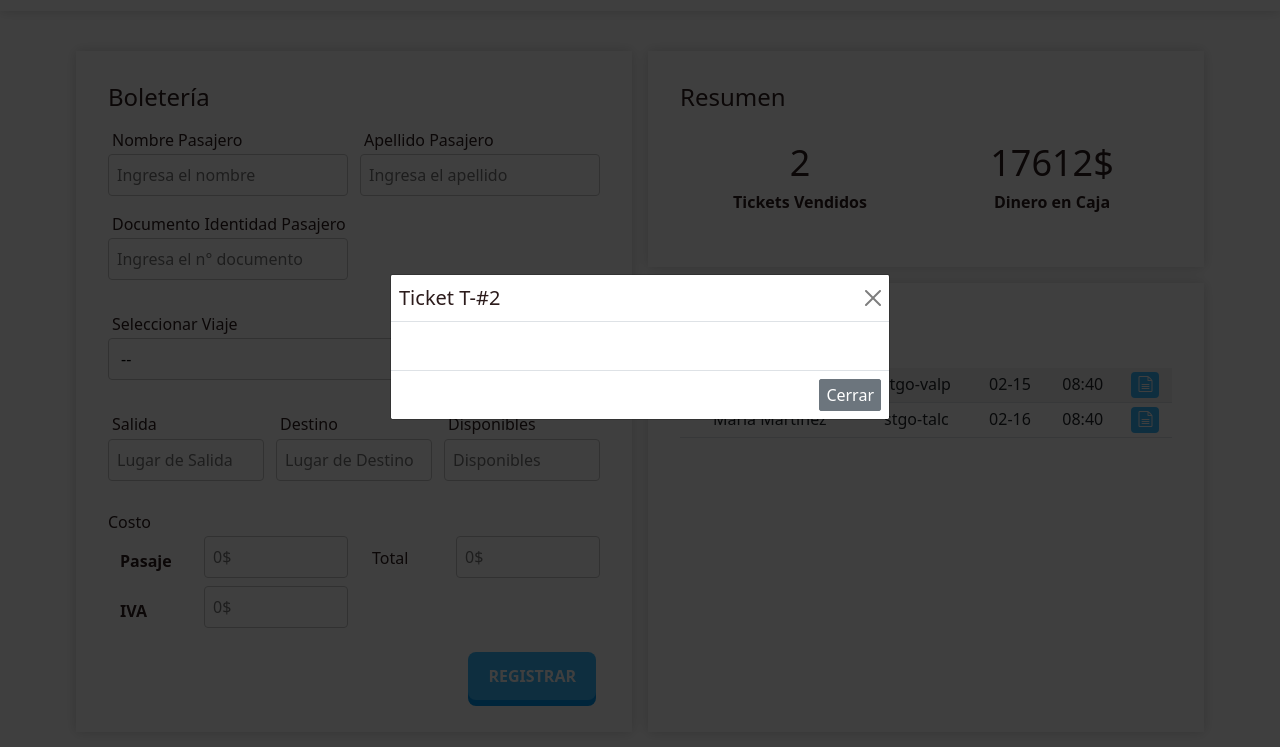
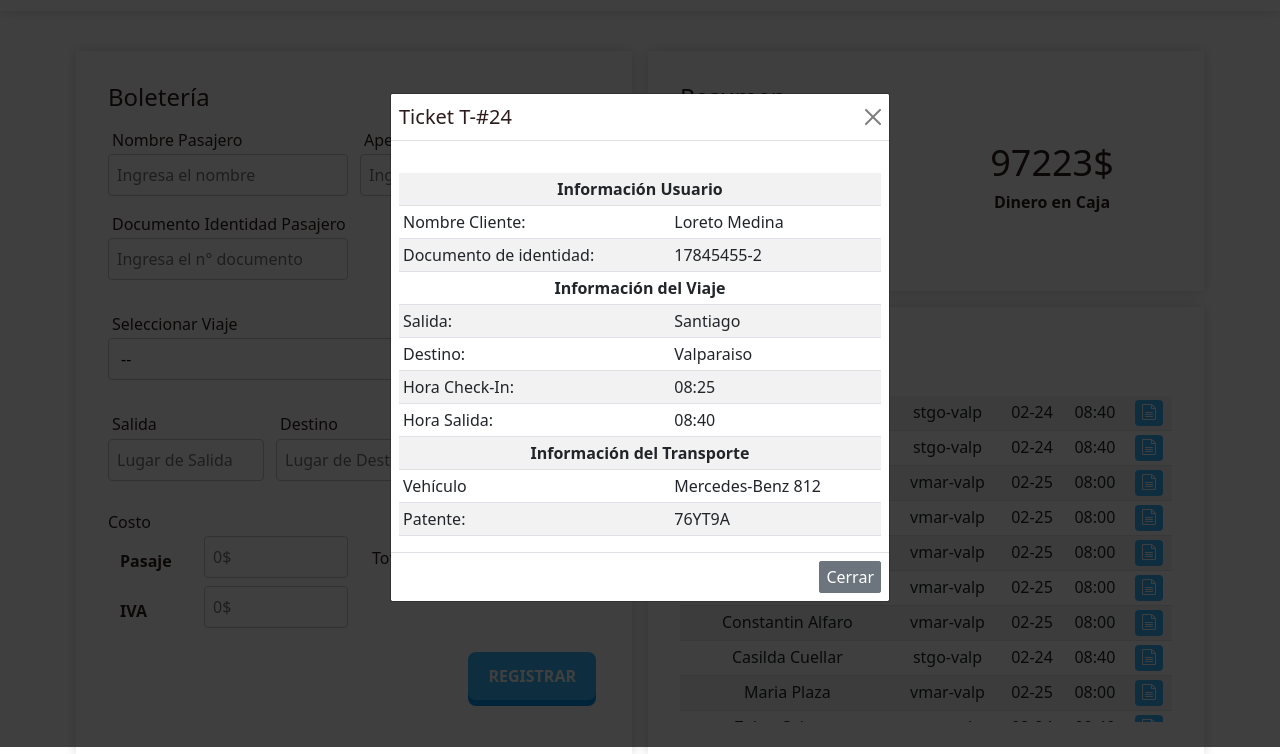
Before and after one commit to DanielAlonsoDev/Bustickets, a website: page index.html in a window 1280 px wide. Both pictures are taken after a click on the button 1145 px from the left and 438 px from the top of the page. Shown: the part 53-807 px from the top of the page. Drawn offline with nearby package versions, Linux system fonts and the light colour scheme; files whose address does not match are found by name.

Commit message:
Funcionalidades Completas

```diff
--- a/data/dataFile.json
+++ b/data/dataFile.json
@@ -2,20 +2,32 @@
 {
     "vehicleData": [
         {
-            "vehicleBrand": "Mercedes",
-            "vehicleModel": "mb-350",
-            "vehiclePlates": "B734FA",
-            "vehicleSeats": "32",
-            "vehicleStaff": "2",
-            "available": "true"
+            "vehicleBrand": "Mercedes-Benz",
+            "vehicleModel": "0400 Rse",
+            "vehiclePlates": "GKSB78",
+            "vehicleSeats": "36",
+            "vehicleStaff": "2"
         },
         {
-            "vehicleBrand": "Mercedes",
-            "vehicleModel": "td-180",
+            "vehicleBrand": "Mercedes-Benz",
+            "vehicleModel": "812",
             "vehiclePlates": "76YT9A",
-            "vehicleSeats": "38",
-            "vehicleStaff": "2",
-            "available": "true"
+            "vehicleSeats": "30",
+            "vehicleStaff": "2"
+        },
+        {
+            "vehicleBrand": "Ford",
+            "vehicleModel": "Transit",
+            "vehiclePlates": "GWKG64",
+            "vehicleSeats": "20",
+            "vehicleStaff": "1"
+        },
+        {
+            "vehicleBrand": "Scania",
+            "vehicleModel": "K 360",
+            "vehiclePlates": "DTRC78",
+            "vehicleSeats": "40",
+            "vehicleStaff": "2"
         }
     ],
 
@@ -34,6 +46,11 @@
             "scheduleName": "Primero Tarde",
             "scheduleCheckIn": "14:15",
             "scheduleDeparture": "14:30"
+        },
+        {
+            "scheduleName": "Primero Noche",
+            "scheduleCheckIn": "20:30",
+            "scheduleDeparture": "20:45"
         }
     ],
     "routeData" : [
@@ -49,41 +66,216 @@
             "codeDestination": "talc",
             "departure": "Santiago",
             "destination": "Talca",
-            "distance": "255"
+            "distance": "256"
+        },
+        {
+            "codeDeparture": "stgo",
+            "codeDestination": "ccpn",
+            "departure": "Santiago",
+            "destination": "Concepción",
+            "distance": "500"
+        },
+        {
+            "codeDeparture": "vmar",
+            "codeDestination": "valp",
+            "departure": "Viña de Mar",
+            "destination": "Valparaiso",
+            "distance": "8"
         }
     ],
 
     "tripData" : [
         {
-            "tripDate": "2022-02-15",
+            "tripDate": "2022-02-24",
             "routeKey": "stgo-valp",
-            "vehicleKey": "B734FA",
+            "vehicleKey": "76YT9A",
             "scheduleKey": "Segundo Mañana",
-            "tripCost": "6300"
+            "tripCost": "5600"
         },
         {
-            "tripDate": "2022-02-16",
-            "routeKey": "stgo-talc",
-            "vehicleKey": "76YT9A",
-            "scheduleKey": "Segundo Mañana",
-            "tripCost": "8500"
+            "tripDate": "2022-02-25",
+            "routeKey": "vmar-valp",
+            "vehicleKey": "GWKG64",
+            "scheduleKey": "Primero Mañana",
+            "tripCost": "2500"
+        },
+        {
+            "tripDate": "2022-02-26",
+            "routeKey": "stgo-ccpn",
+            "vehicleKey": "DTRC78",
+            "scheduleKey": "Primero Noche",
+            "tripCost": "16000"
         }
     ],
 
     "ticketData" : [
         {
-            "userName" : "Maria",
-            "userLastName" : "Martinez",
-            "userId" : "14.256.687-6",
-            "tripKey" : "2022-02-16 - stgo-talc - Segundo Mañana - 76YT9A",
+            "userName" : "Estrella",
+            "userLastName" : "Sola",
+            "userId" : "19989496-7",
+            "tripKey" : "2022-02-25 - vmar-valp - Primero Mañana - GWKG64",
             "ticketNumber" : "T-#1"
         },
         {
-            "userName" : "Fabian",
-            "userLastName" : "Gomez",
-            "userId" : "17.674.214-0",
-            "tripKey" : "2022-02-15 - stgo-valp - Segundo Mañana - B734FA",
+            "userName" : "Antonia",
+            "userLastName" : "Medrano",
+            "userId" : "18550449-4",
+            "tripKey" : "2022-02-24 - stgo-valp - Segundo Mañana - 76YT9A",
             "ticketNumber" : "T-#2"
+        },
+        {
+            "userName" : "Andrés",
+            "userLastName" : "Manrique",
+            "userId" : "20859832-8",
+            "tripKey" : "2022-02-25 - vmar-valp - Primero Mañana - GWKG64",
+            "ticketNumber" : "T-#3"
+        },
+        {
+            "userName" : "Virtudes",
+            "userLastName" : "Angulo",
+            "userId" : "23600111-6",
+            "tripKey" : "2022-02-25 - vmar-valp - Primero Mañana - GWKG64",
+            "ticketNumber" : "T-#4"
+        },
+        {
+            "userName" : "Iryna",
+            "userLastName" : "Burgos",
+            "userId" : "17816916-1",
+            "tripKey" : "2022-02-25 - vmar-valp - Primero Mañana - GWKG64",
+            "ticketNumber" : "T-#5"
+        },
+        {
+            "userName" : "Joaquim",
+            "userLastName" : "Muñiz",
+            "userId" : "19621179-2",
+            "tripKey" : "2022-02-24 - stgo-valp - Segundo Mañana - 76YT9A",
+            "ticketNumber" : "T-#6"
+        },
+        {
+            "userName" : "Amanda",
+            "userLastName" : "Minguez",
+            "userId" : "17821109-1",
+            "tripKey" : "2022-02-25 - vmar-valp - Primero Mañana - GWKG64",
+            "ticketNumber" : "T-#7"
+        },
+        {
+            "userName" : "Alma",
+            "userLastName" : "Centeno",
+            "userId" : "21791631-5",
+            "tripKey" : "2022-02-25 - vmar-valp - Primero Mañana - GWKG64",
+            "ticketNumber" : "T-#8"
+        },
+        {
+            "userName" : "Sacramento",
+            "userLastName" : "Alvarado",
+            "userId" : "18638779-3",
+            "tripKey" : "2022-02-25 - vmar-valp - Primero Mañana - GWKG64",
+            "ticketNumber" : "T-#9"
+        },
+        {
+            "userName" : "Giovanni",
+            "userLastName" : "Albert",
+            "userId" : "17982637-1",
+            "tripKey" : "2022-02-24 - stgo-valp - Segundo Mañana - 76YT9A",
+            "ticketNumber" : "T-#10"
+        },
+        {
+            "userName" : "Óscar",
+            "userLastName" : "Marques",
+            "userId" : "17221160-1",
+            "tripKey" : "2022-02-25 - vmar-valp - Primero Mañana - GWKG64",
+            "ticketNumber" : "T-#11"
+        },
+        {
+            "userName" : "Sheila",
+            "userLastName" : "Ye",
+            "userId" : "21165429-7",
+            "tripKey" : "2022-02-25 - vmar-valp - Primero Mañana - GWKG64",
+            "ticketNumber" : "T-#12"
+        },
+        {
+            "userName" : "Francisco",
+            "userLastName" : "Ruano",
+            "userId" : "21989072-0",
+            "tripKey" : "2022-02-25 - vmar-valp - Primero Mañana - GWKG64",
+            "ticketNumber" : "T-#13"
+        },
+        {
+            "userName" : "Regina",
+            "userLastName" : "Bueno",
+            "userId" : "22903066-3",
+            "tripKey" : "2022-02-25 - vmar-valp - Primero Mañana - GWKG64",
+            "ticketNumber" : "T-#14"
+        },
+        {
+            "userName" : "Zahra",
+            "userLastName" : "Sabater",
+            "userId" : "20423230-5",
+            "tripKey" : "2022-02-24 - stgo-valp - Segundo Mañana - 76YT9A",
+            "ticketNumber" : "T-#15"
+        },
+        {
+            "userName" : "Maria",
+            "userLastName" : "Plaza",
+            "userId" : "23487587-1",
+            "tripKey" : "2022-02-25 - vmar-valp - Primero Mañana - GWKG64",
+            "ticketNumber" : "T-#16"
+        },
+        {
+            "userName" : "Casilda",
+            "userLastName" : "Cuellar",
+            "userId" : "21885790-1",
+            "tripKey" : "2022-02-24 - stgo-valp - Segundo Mañana - 76YT9A",
+            "ticketNumber" : "T-#17"
+        },
+        {
+            "userName" : "Constantin",
+            "userLastName" : "Alfaro",
+            "userId" : "20255770-9",
+            "tripKey" : "2022-02-25 - vmar-valp - Primero Mañana - GWKG64",
+            "ticketNumber" : "T-#18"
+        },
+        {
+            "userName" : "Ariana",
+            "userLastName" : "Casal",
+            "userId" : "23502028-6",
+            "tripKey" : "2022-02-25 - vmar-valp - Primero Mañana - GWKG64",
+            "ticketNumber" : "T-#19"
+        },
+        {
+            "userName" : "Jose",
+            "userLastName" : "Riera",
+            "userId" : "17186103-5",
+            "tripKey" : "2022-02-25 - vmar-valp - Primero Mañana - GWKG64",
+            "ticketNumber" : "T-#20"
+        },
+        {
+            "userName" : "Pilar",
+            "userLastName" : "Iglesias",
+            "userId" : "19243175-1",
+            "tripKey" : "2022-02-25 - vmar-valp - Primero Mañana - GWKG64",
+            "ticketNumber" : "T-#21"
+        },
+        {
+            "userName" : "Isaias",
+            "userLastName" : "Roca",
+            "userId" : "19555545-9",
+            "tripKey" : "2022-02-25 - vmar-valp - Primero Mañana - GWKG64",
+            "ticketNumber" : "T-#22"
+        },
+        {
+            "userName" : "Josep",
+            "userLastName" : "Tello",
+            "userId" : "19976461-7",
+            "tripKey" : "2022-02-24 - stgo-valp - Segundo Mañana - 76YT9A",
+            "ticketNumber" : "T-#23"
+        },
+        {
+            "userName" : "Loreto",
+            "userLastName" : "Medina",
+            "userId" : "17845455-2",
+            "tripKey" : "2022-02-24 - stgo-valp - Segundo Mañana - 76YT9A",
+            "ticketNumber" : "T-#24"
         }
     ]
 }
--- a/index.html
+++ b/index.html
@@ -140,9 +140,11 @@
                     <!-- ESTADISTICAS DE VENTAS -->
                     <article id="sells" class="g-basic-card">
                         <h2 class="title-section">Últimas Ventas</h2>
-                        <table id="table-tickets" class="table table-striped text-center mt-5">
-                            <tbody></tbody>
-                        </table>
+                        <div class="table-ticket-wrap">
+                            <table id="table-tickets" class="table table-striped text-center mt-5">
+                                <tbody></tbody>
+                            </table>
+                        </div>
                     </article>
                 </div>
             </section>
@@ -309,7 +311,7 @@
                                                 </label>
                                                 <input id="routeDepartureCodeInput" type="text"
                                                     placeholder="Ingresa el código del origen" disabled
-                                                    autocomplete="off">
+                                                    autocomplete="off" pattern="[A-Za-z]{4-4}">
                                             </div>
                                         </div>
                                         <div class="row">
--- a/js/scheduledTrips.js
+++ b/js/scheduledTrips.js
@@ -205,6 +205,7 @@ let getTripFormData = () => {
 
         printTable(tripKeysList, '#table-trip', 'tripColumnName');
         getTableItem(tripKeysList, 'tripTableItem', '#table-trip td', 'tripColumnName', '#edit-trip-btn', tripEditEvent);
+        deleteTripItem();
 
         cleanTripForm(tripInputsList);
         disableForm(tripInputsList);
@@ -303,6 +304,7 @@ let editTripFormData = () => {
 
         printTable(tripKeysList, '#table-trip', 'tripColumnName');
         getTableItem(tripKeysList, 'tripTableItem', '#table-trip td', 'tripColumnName', '#edit-trip-btn', tripEditEvent);
+        deleteTripItem();
 
         cleanTripForm(tripInputsList);
         disableForm(tripInputsList);
@@ -356,6 +358,36 @@ let cleanTripForm = (inputList) => {
     $('#route-selector option[value="default"], #schedule-selector option[value="default"], #vehicle-selector option[value="default"]').prop('selected', true);
 }
 
+let deleteTripItem = () => {
+    $('#table-trip .icon-bin2').click(function (e) {
+        e.preventDefault();
+
+        let itemExist = false;
+        for (const item of ticketKeysList) {
+            if (item.tripKey == e.currentTarget.id) {
+                itemExist = true;
+            }
+        }
+
+        switch (itemExist) {
+            case true:
+                animatedNotification('No se puede eliminar el viaje porque se encuentra ocupado', 'alert', 6000);
+                break;
+
+            default:
+                let index = tripKeysList.findIndex(element => element.tripColumnName == e.currentTarget.id);
+                tripKeysList.splice(index, 1);
+                sessionStorage.setItem('tripDataSetJSON', JSON.stringify(tripKeysList));
+                loadTripDataSet();
+                getTripObjects();
+
+                animatedNotification('Viaje Eliminado', 'delete', 6000);
+                $(`#table-trip td[id="${e.currentTarget.id}"]`).remove();
+                break;
+        }
+    });
+}
+
 $('#new-trip-btn').click(function (e) {
     cleanTripForm(tripInputsList);
     enableForm(tripInputsList);
@@ -382,6 +414,7 @@ if (tripData != null) {
 
     printTable(tripKeysList, '#table-trip', 'tripColumnName');
     getTableItem(tripKeysList, 'tripTableItem', '#table-trip td', 'tripColumnName', '#edit-trip-btn', tripEditEvent);
+    deleteTripItem();
 }
 
 //Cargamos la informacion de Storage
@@ -406,6 +439,7 @@ $.ajax({
 
             printTable(tripKeysList, '#table-trip', 'tripColumnName');
             getTableItem(tripKeysList, 'tripTableItem', '#table-trip td', 'tripColumnName', '#edit-trip-btn', tripEditEvent);
+            deleteTripItem();
         }
     },
     error: function () {
--- a/js/tickets.js
+++ b/js/tickets.js
@@ -198,7 +198,6 @@ let generateTicketNumber = () => {
 }
 
 let printTicketsTable = () => {
-    //<tr><td></td><td></td></tr>
     $('#table-tickets tbody').empty();
 
     let ticketListReverse = ticketList.reverse();
@@ -223,10 +222,6 @@ let showTicketEvent = () => {
         $('#modalTicketLabel').empty();
         $('#modalTicketLabel').text('Ticket ' + e.currentTarget.id);
 
-        if(ticketList[indexTicket].trip.status == true){
-
-        }
-
         let htmlContent = `
         <tr>
             <td colspan="2" class="text-center"><b>Información Usuario</b></td>
@@ -242,11 +237,6 @@ let showTicketEvent = () => {
         <hr>
         <tr>
             <td colspan="2" class="text-center"><b>Información del Viaje</b></td>
-        </tr>
-        <tr>
-            <td>Estado:</td>
-            <td class="g-status-positive">Programado</td>
-            ${ticketStatus}
         </tr>
         <tr>
             <td>Salida:</td>
--- a/scss/components/_grid-layout.scss
+++ b/scss/components/_grid-layout.scss
@@ -2,12 +2,11 @@
     .grid-layout {
         display: grid;
         grid-template-columns: repeat(1, 1fr);
-        grid-template-rows: 2fr 1fr 1fr 1fr;
+        grid-template-rows: 1fr 30rem 1fr;
         grid-gap: 2rem;
         grid-template-areas:
             "tickets"
             "resume"
-            "occupancy"
             "sells";
     }
 
@@ -15,11 +14,10 @@
         .grid-layout {
             display: grid;
             grid-template-columns: repeat(2, 6fr);
-            grid-template-rows: repeat(3, 1fr);
+            grid-template-rows: 30rem 1fr;
             grid-gap: 2rem;
             grid-template-areas:
                 "tickets resume"
-                "tickets sells"
                 "tickets sells";
         }
     }
--- a/scss/components/_tickets.scss
+++ b/scss/components/_tickets.scss
@@ -41,4 +41,9 @@
             }
         }
     }
+
+    .table-ticket-wrap  {
+        max-height: 43.75rem;
+        overflow-y: scroll;
+    }
 }
```
Also changed, not shown: css/main.css.
